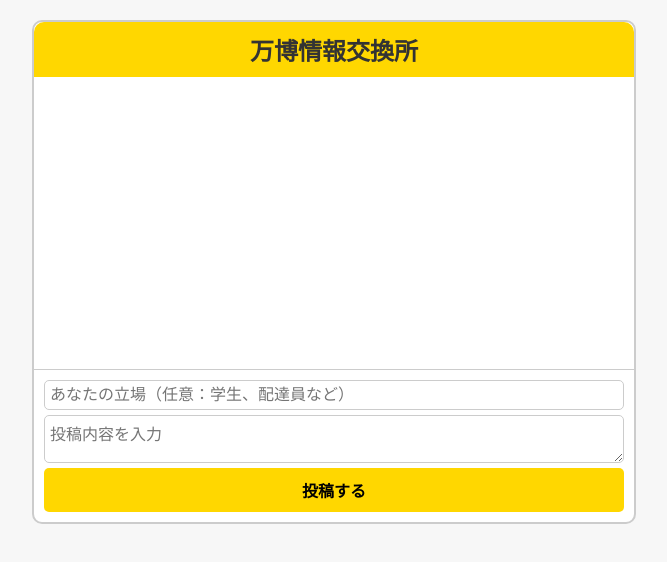
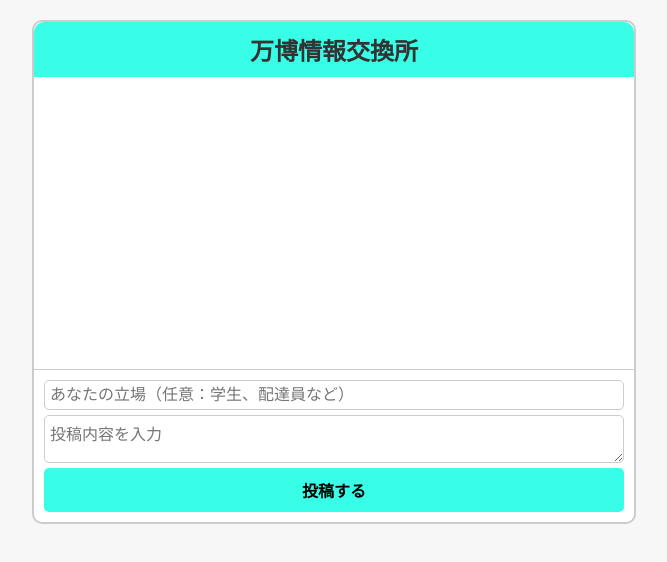
Before and after one commit to kjh-hjk/banpakukeijiban, a plain HTML site: page index.html in a window 1280 px wide. Shown: the whole page, without its empty margins (306-973 px from the left). Drawn offline with Linux system fonts and the light colour scheme; no server answers.

Commit message:
Update index.html

```diff
--- a/index.html
+++ b/index.html
@@ -6,7 +6,7 @@
 <style>
   body { font-family: 'Kosugi Maru', sans-serif; background-color: #f7f7f7; margin: 0; padding: 0; }
   .board-container { width: 100%; max-width: 600px; margin: 20px auto; border: 2px solid #ccc; border-radius: 10px; background-color: #fff; display: flex; flex-direction: column; height: 500px; }
-  .board-title { background-color: #ffd700; color: #333; font-size: 24px; font-weight: bold; text-align: center; padding: 10px; border-top-left-radius: 10px; border-top-right-radius: 10px; }
+  .board-title { background-color: #39FEE7; color: #333; font-size: 24px; font-weight: bold; text-align: center; padding: 10px; border-top-left-radius: 10px; border-top-right-radius: 10px; }
   .posts { flex: 1; overflow-y: auto; padding: 10px; }
   .post { border-bottom: 1px solid #ddd; padding: 5px 0; }
   .post-author { font-weight: bold; margin-right: 5px; }
@@ -14,7 +14,7 @@
   .input-area { padding: 10px; border-top: 1px solid #ccc; display: flex; flex-direction: column; gap: 5px; }
   .input-area input, .input-area textarea, .input-area button { font-family: 'Kosugi Maru', sans-serif; font-size: 16px; }
   .input-area input, .input-area textarea { width: 100%; padding: 5px; box-sizing: border-box; border-radius: 5px; border: 1px solid #ccc; }
-  .input-area button { background-color: #ffd700; border: none; padding: 10px; cursor: pointer; font-weight: bold; border-radius: 5px; }
+  .input-area button { background-color: #39FEE7; border: none; padding: 10px; cursor: pointer; font-weight: bold; border-radius: 5px; }
   .input-area button:hover { background-color: #ffc000; }
 </style>
 </head>
```
